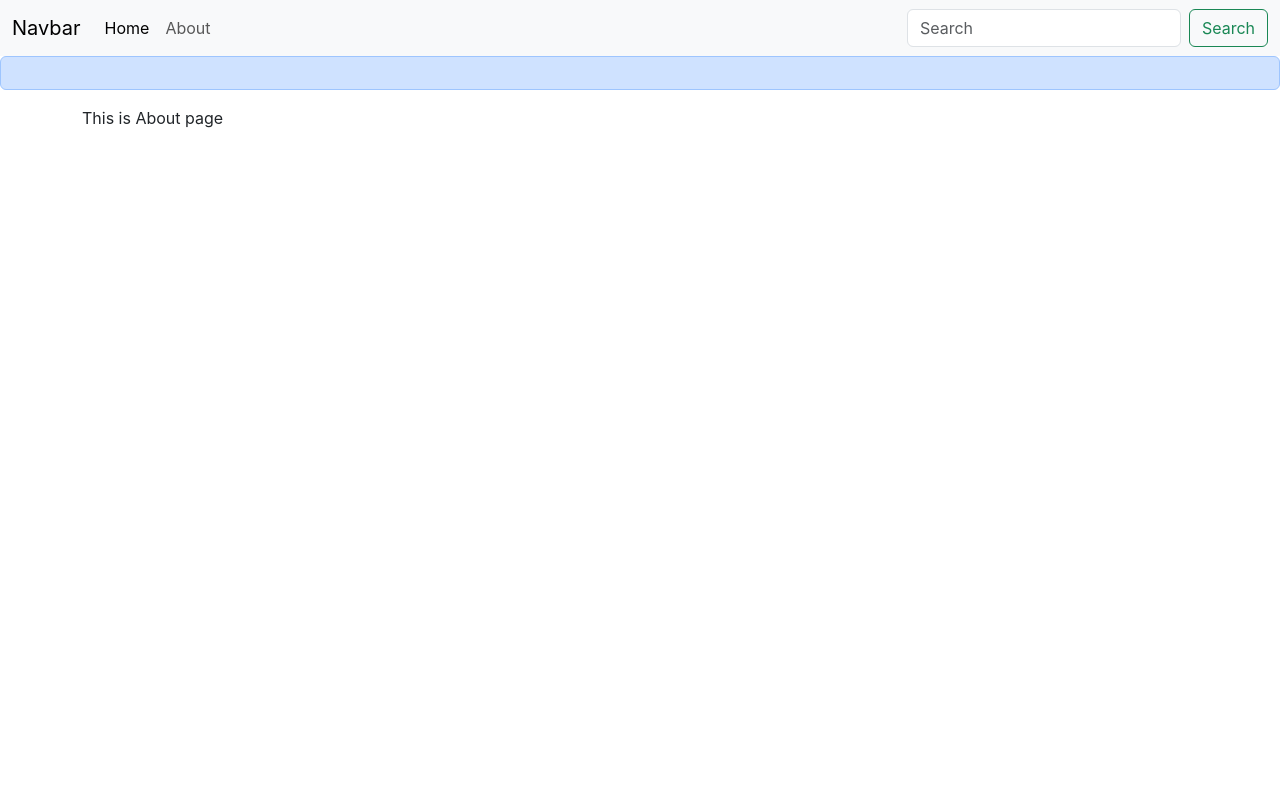
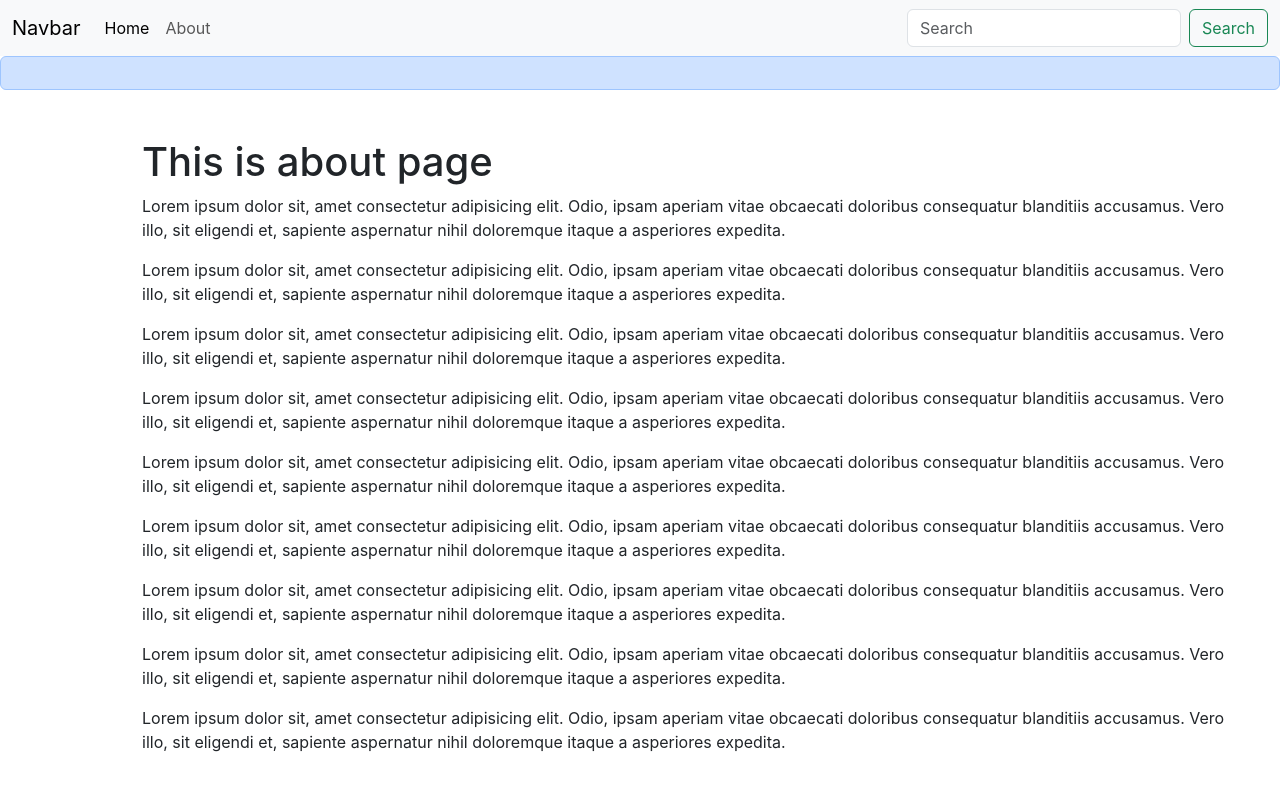
Before and after one commit to bhavik-gitt/inotebook, a React (Create React App) app: page /about in a window 1280 px wide. Shown: the top 790 px of the page. Built offline with nearby package versions, Linux system fonts and the light colour scheme.

Commit message:
Enhance About component with structured content and improved layout

```diff
--- a/src/components/About.js
+++ b/src/components/About.js
@@ -2,5 +2,19 @@
 // import noteContext from '../context/notes/noteContext'
 
 export default function About() {
-  return <>This is About page</>;
+  return <>
+     <div className="container my-5 mx-5">
+      <h1>This is about page
+      </h1>
+        <p>Lorem ipsum dolor sit, amet consectetur adipisicing elit. Odio, ipsam aperiam vitae obcaecati doloribus consequatur blanditiis accusamus. Vero illo, sit eligendi et, sapiente aspernatur nihil doloremque itaque a asperiores expedita.</p>
+        <p>Lorem ipsum dolor sit, amet consectetur adipisicing elit. Odio, ipsam aperiam vitae obcaecati doloribus consequatur blanditiis accusamus. Vero illo, sit eligendi et, sapiente aspernatur nihil doloremque itaque a asperiores expedita.</p>
+        <p>Lorem ipsum dolor sit, amet consectetur adipisicing elit. Odio, ipsam aperiam vitae obcaecati doloribus consequatur blanditiis accusamus. Vero illo, sit eligendi et, sapiente aspernatur nihil doloremque itaque a asperiores expedita.</p>
+        <p>Lorem ipsum dolor sit, amet consectetur adipisicing elit. Odio, ipsam aperiam vitae obcaecati doloribus consequatur blanditiis accusamus. Vero illo, sit eligendi et, sapiente aspernatur nihil doloremque itaque a asperiores expedita.</p>
+        <p>Lorem ipsum dolor sit, amet consectetur adipisicing elit. Odio, ipsam aperiam vitae obcaecati doloribus consequatur blanditiis accusamus. Vero illo, sit eligendi et, sapiente aspernatur nihil doloremque itaque a asperiores expedita.</p>
+        <p>Lorem ipsum dolor sit, amet consectetur adipisicing elit. Odio, ipsam aperiam vitae obcaecati doloribus consequatur blanditiis accusamus. Vero illo, sit eligendi et, sapiente aspernatur nihil doloremque itaque a asperiores expedita.</p>
+        <p>Lorem ipsum dolor sit, amet consectetur adipisicing elit. Odio, ipsam aperiam vitae obcaecati doloribus consequatur blanditiis accusamus. Vero illo, sit eligendi et, sapiente aspernatur nihil doloremque itaque a asperiores expedita.</p>
+        <p>Lorem ipsum dolor sit, amet consectetur adipisicing elit. Odio, ipsam aperiam vitae obcaecati doloribus consequatur blanditiis accusamus. Vero illo, sit eligendi et, sapiente aspernatur nihil doloremque itaque a asperiores expedita.</p>
+        <p>Lorem ipsum dolor sit, amet consectetur adipisicing elit. Odio, ipsam aperiam vitae obcaecati doloribus consequatur blanditiis accusamus. Vero illo, sit eligendi et, sapiente aspernatur nihil doloremque itaque a asperiores expedita.</p>
+     </div>
+  </>;
 }
```
